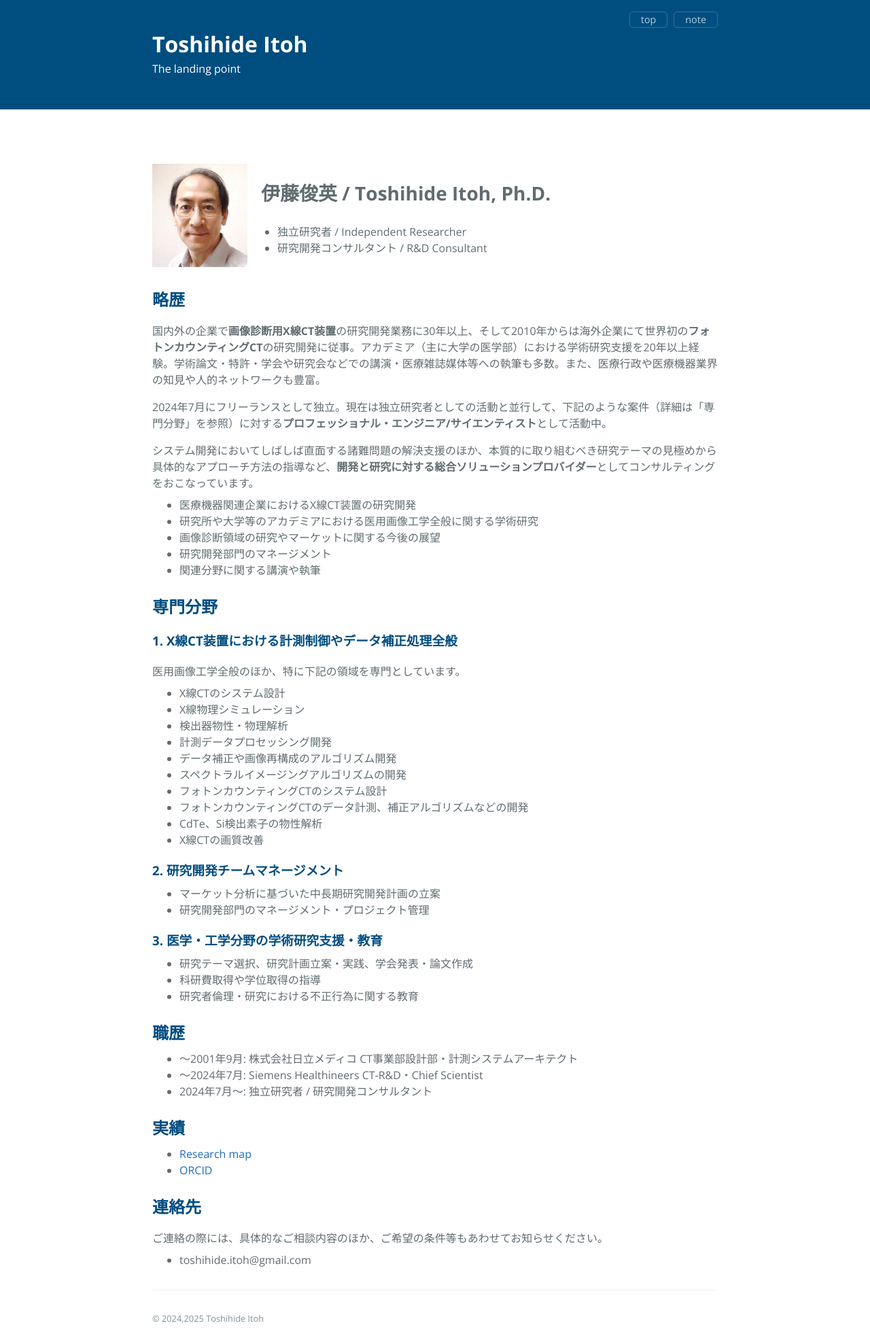
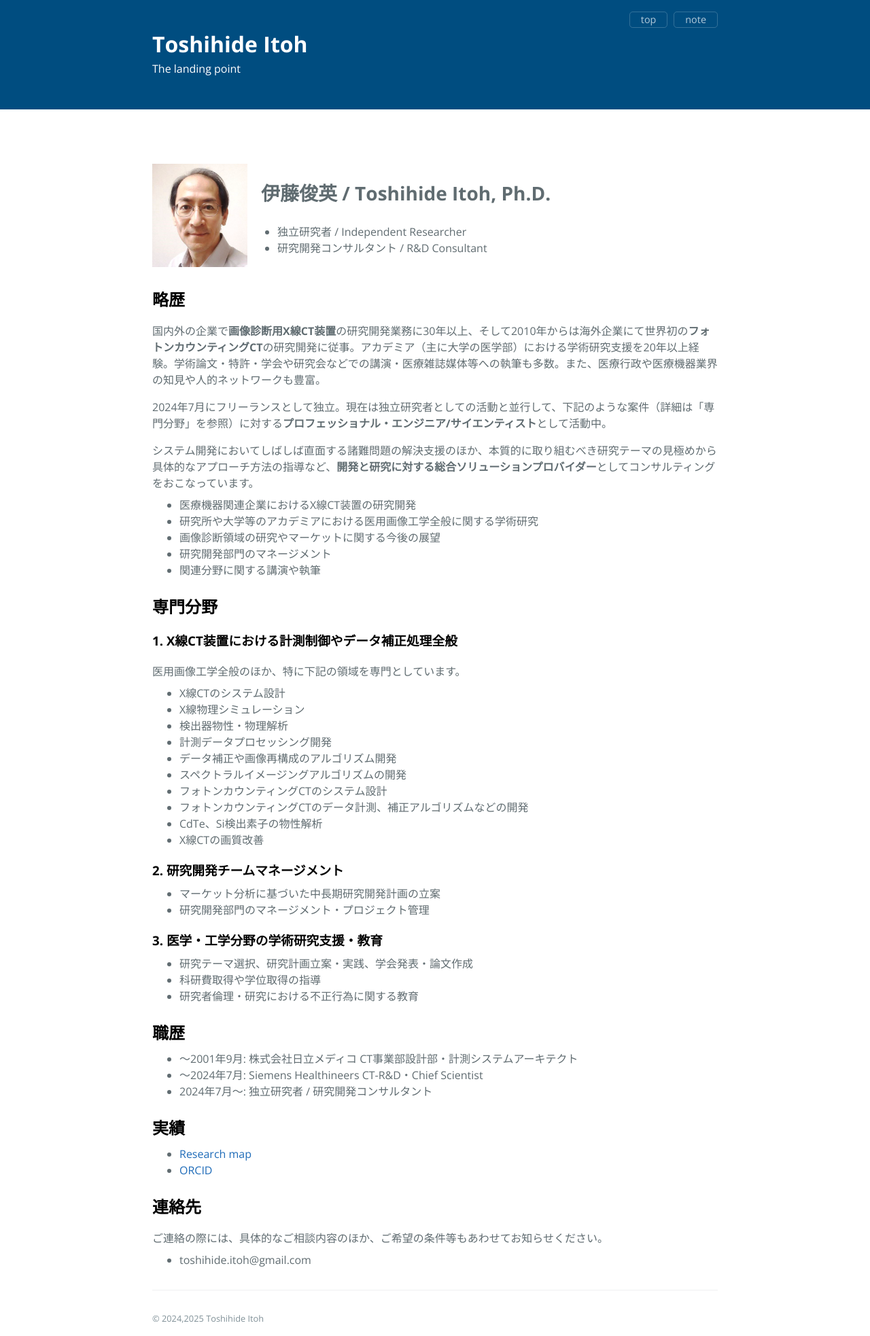
Before and after one commit to toshihide-itoh/toshihide-itoh.github.io, a Jekyll site: the page built from index.md, in a window 1280 px wide. Shown: the whole page at 68% size. Built offline with Jekyll 4.4.1, drawn with Linux system fonts in a browser that asks for light colours.

```diff
--- a/_sass/variables.scss
+++ b/_sass/variables.scss
@@ -9,7 +9,7 @@ $header-bg-color: #004D80 !default;
 $header-bg-color-secondary: #004D80 !default;
 
 // Text
-$section-headings-color: #004D80 !default;
+$section-headings-color: #000000 !default;
 // $section-headings-color: #159957 !default;
 $body-text-color: #606c71 !default;
 $body-link-color: #1e6bb8 !default;
```
